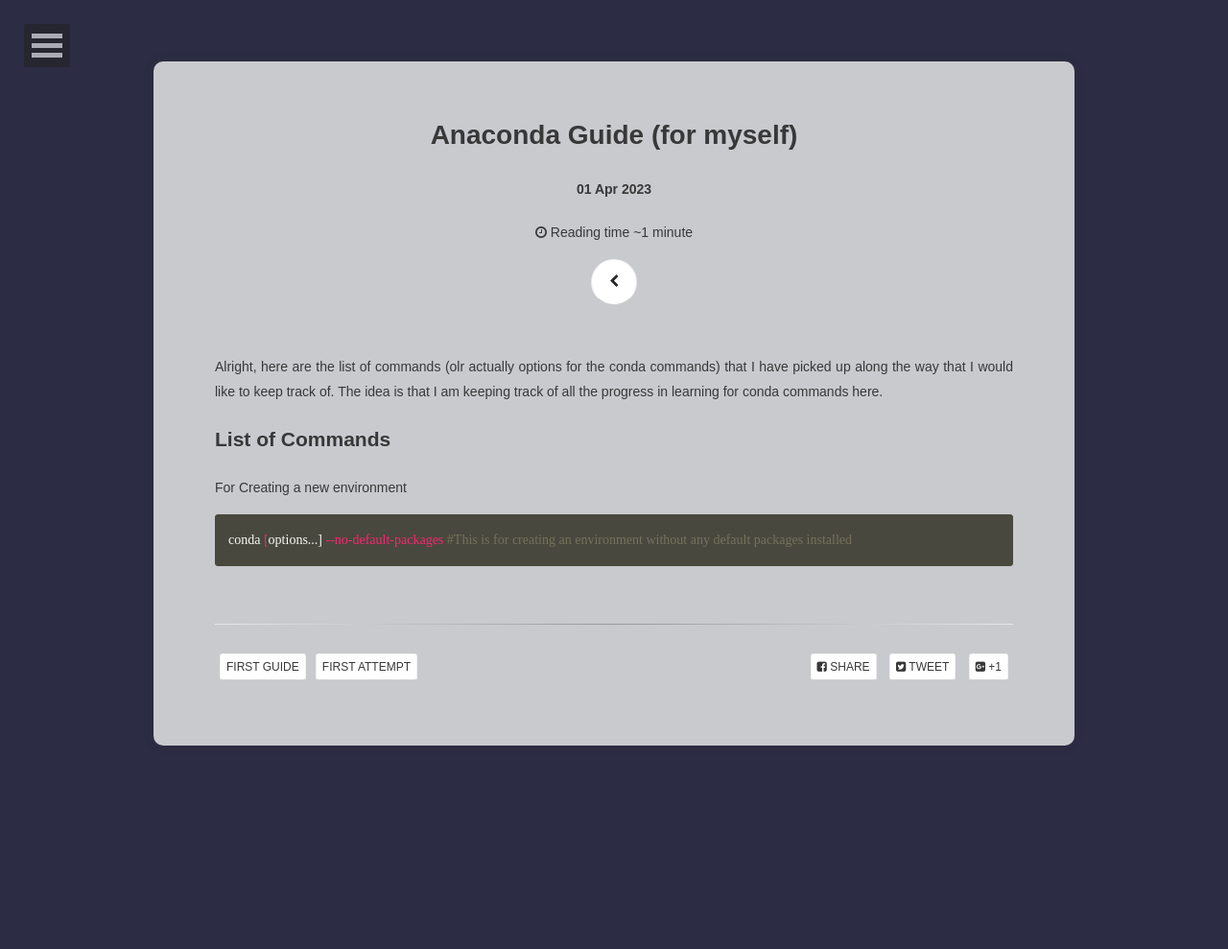
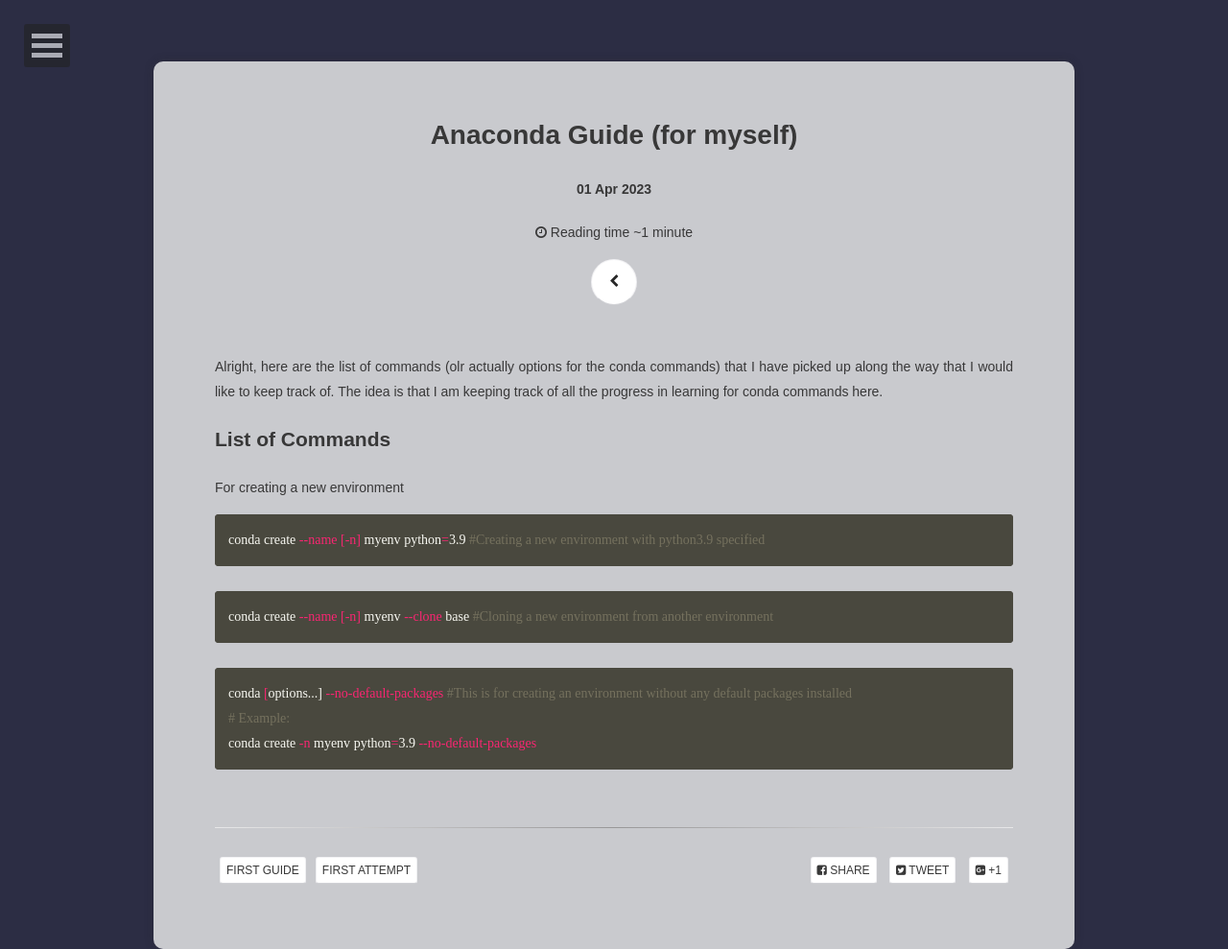
Before and after one commit to leezhiqiangleonard/leezhiqiangleonard.github.io, a Jekyll site: the page built from _posts/2023-04-01-Anaconda.md, in a window 1280 px wide. Shown: the whole page at 96% size. Built offline with Jekyll 4.4.1, drawn with Linux system fonts in a browser that asks for light colours; some web fonts are replaced; before the commit the page ends 964 px from its top, so only the background shows below that.

Commit message:
Update 2023-04-01-Anaconda.md
Added more environment creation commands

````diff
--- a/_posts/2023-04-01-Anaconda.md
+++ b/_posts/2023-04-01-Anaconda.md
@@ -11,7 +11,15 @@
 
 ## List of Commands
 
-For Creating a new environment
+For creating a new environment
+``` bash
+conda create --name [-n] myenv python=3.9 #Creating a new environment with python3.9 specified
+```
+``` bash
+conda create --name [-n] myenv --clone base #Cloning a new environment from another environment
+```
 ``` bash
 conda [options...] --no-default-packages #This is for creating an environment without any default packages installed
+# Example:
+conda create -n myenv python=3.9 --no-default-packages
 ```
````
